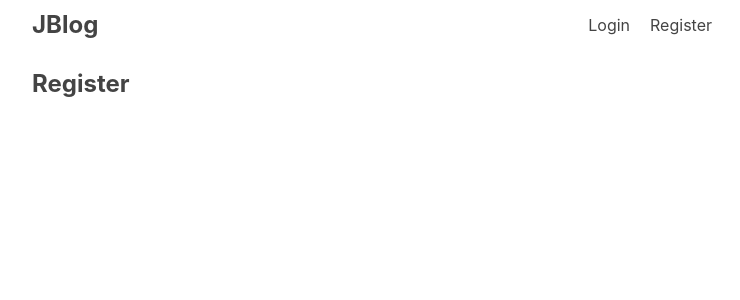
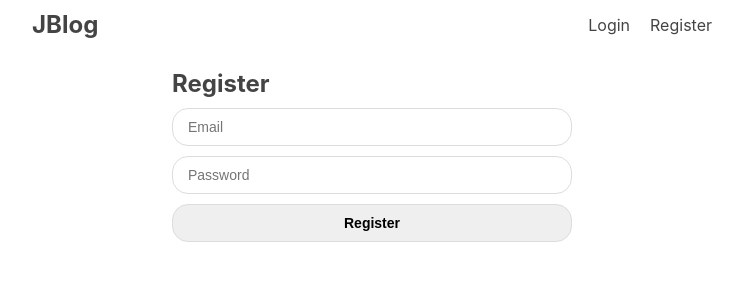
Before and after one commit to joshua-akuna/alx-project-client, a React (Create React App) app: page /register in a window 1280 px wide. Shown: the top 300 px of the page, without its empty margins (268-1008 px from the left). Built offline with nearby package versions, Linux system fonts and the light colour scheme.

Commit message:
Register Page created

```diff
--- a/src/App.css
+++ b/src/App.css
@@ -74,7 +74,7 @@ img {
   line-height: 1.4rem;
 }
 
-form.login {
+form.login, form.register {
   max-width: 400px;
   margin: 0 auto;
   display: flex;
@@ -95,6 +95,6 @@ form input[type="submit"] {
 }
 
 form input[type="submit"]:hover {
-  background-color: #111;
+  background-color: #444;
   color: #eee;
 }
--- a/src/App.js
+++ b/src/App.js
@@ -4,6 +4,7 @@ import  Post from './Post';
 import Layout from './Layout';
 import HomePage from './pages/HomePage';
 import LoginPage from './pages/LoginPage';
+import RegisterPage from './pages/RegisterPage';
 
 function App() {
   return (
@@ -12,7 +13,7 @@ function App() {
       <Route path={"/"} element={<Layout />}>
         <Route index element={ <HomePage /> }/>
         <Route path='login' element={<LoginPage />} />
-        <Route path='register' element={<h2>Register</h2>} />
+        <Route path='register' element={<RegisterPage />} />
       </Route>
     </Routes>
     </BrowserRouter>
--- /dev/null
+++ b/src/pages/RegisterPage.js
@@ -0,0 +1,12 @@
+export default function RegisterPage(){
+    return(
+        <div className="form">
+            <form className="register">
+                <h2>Register</h2>
+                <input type="email" placeholder="Email"/>
+                <input type="password" placeholder="Password"/>
+                <input type="submit" value="Register"/>
+            </form>
+        </div>
+    );
+}
```
